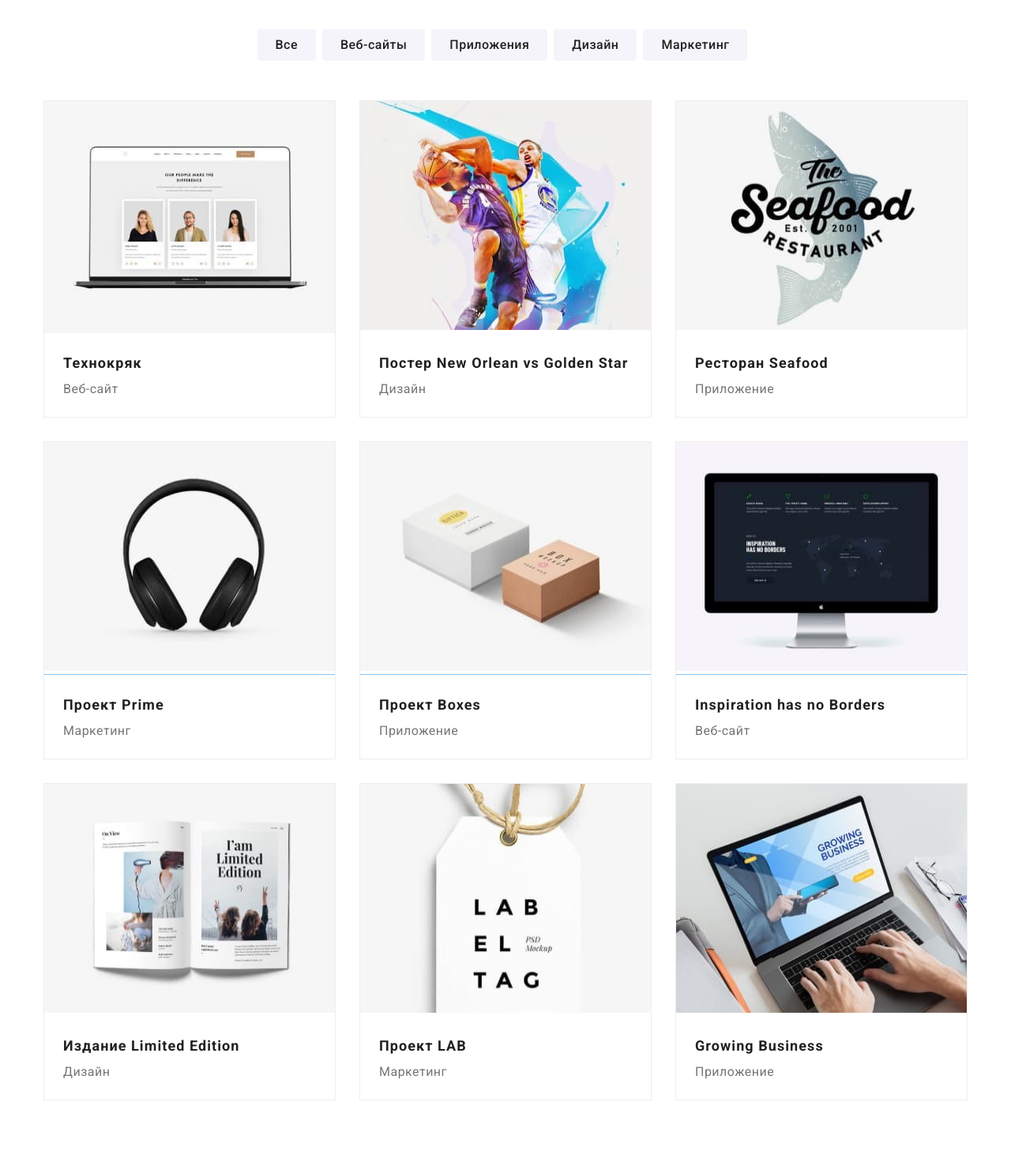
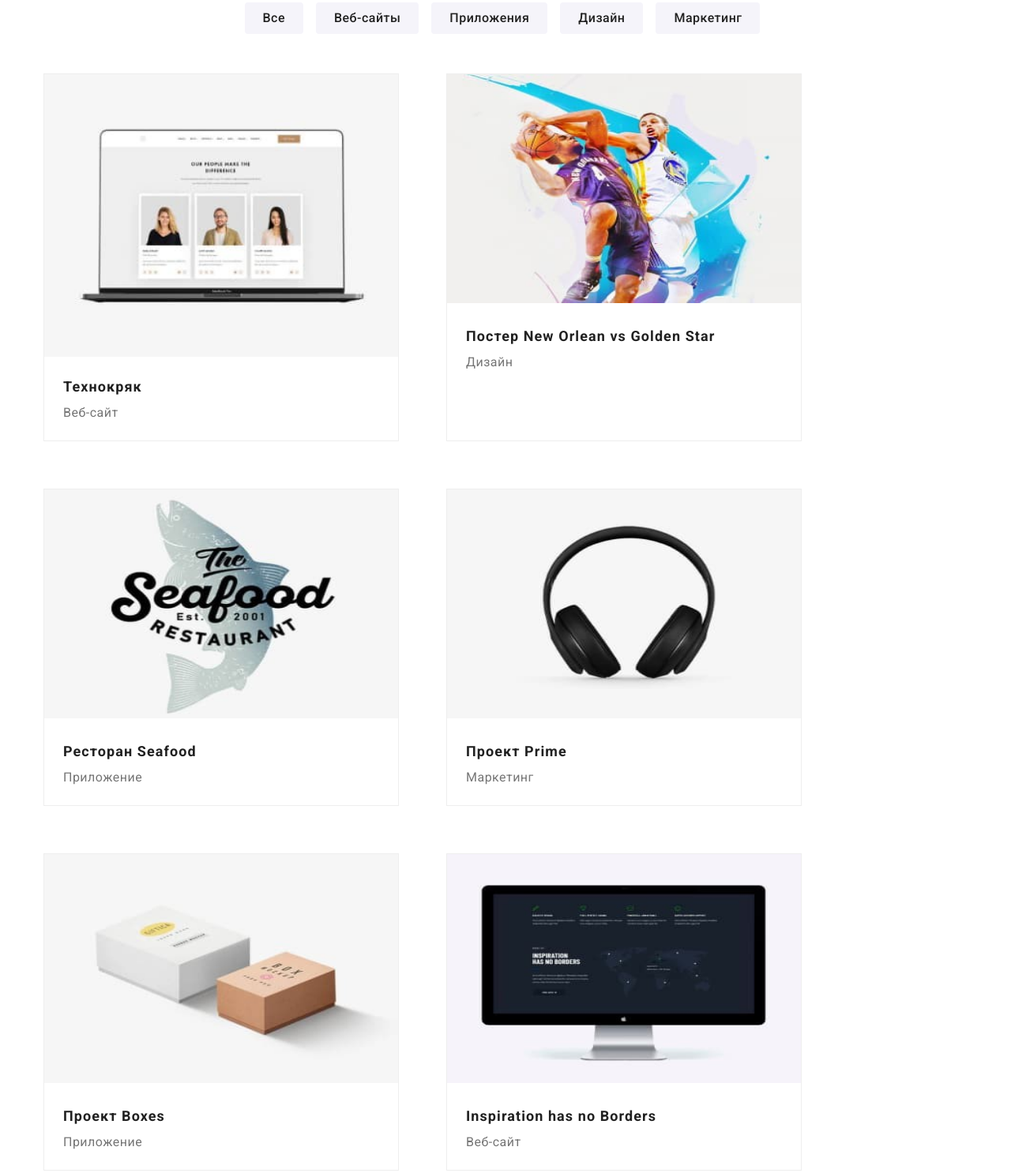
Before and after one commit to katerinadmit/goit-markup-hw--08, a plain HTML site: page portfolio.html in a window 1280 px wide. Shown: the part 139-1625 px from the top of the page at 79% size. Drawn offline with nearby package versions, Linux system fonts and the light colour scheme.

Commit message:
portfolio

```diff
--- a/portfolio.html
+++ b/portfolio.html
@@ -127,7 +127,7 @@
                   src="./images/portfolio/photo1.jpg"
                   alt="пример работ"
                   class="project__img"
-                  width="370"
+                  width="450"
                   height="290"
                 />
                 <p class="project__example-text">
@@ -170,7 +170,7 @@
                   src="./images/portfolio/photo2.jpg"
                   alt="пример работ"
                   class="project__img"
-                  width="370"
+                  width="450"
                   height="290"
                 />
                 <p class="project__example-text">
@@ -213,7 +213,7 @@
                   src="./images/portfolio/photo3.jpg"
                   class="project__img"
                   alt="пример работ"
-                  width="370"
+                  width="450"
                   height="290"
                 />
                 <p class="project__example-text">
@@ -256,7 +256,7 @@
                   src="./images/portfolio/photo4.jpg"
                   class="project__img"
                   alt="пример работ"
-                  width="370"
+                  width="450"
                   height="290"
                 />
                 <p class="project__example-text">
@@ -299,7 +299,7 @@
                   src="./images/portfolio/photo5.jpg"
                   class="project__img"
                   alt="пример работ"
-                  width="370"
+                  width="450"
                   height="290"
                 />
                 <p class="project__example-text">
@@ -342,7 +342,7 @@
                   src="./images/portfolio/photo6.jpg"
                   class="project__img"
                   alt="пример работ"
-                  width="370"
+                  width="450"
                   height="290"
                 />
                 <p class="project__example-text">
@@ -385,7 +385,7 @@
                   src="./images/portfolio/photo7.jpg"
                   class="project__img"
                   alt="пример работ"
-                  width="370"
+                  width="450"
                   height="290"
                 />
                 <p class="project__example-text">
@@ -428,7 +428,7 @@
                   src="./images/portfolio/photo8.jpg"
                   class="project__img"
                   alt="пример работ"
-                  width="370"
+                  width="450"
                   height="290"
                 />
                 <p class="project__example-text">
@@ -471,7 +471,7 @@
                   src="./images/portfolio/photo9.jpg"
                   class="project__img"
                   alt="пример работ"
-                  width="370"
+                  width="450"
                   height="290"
                 />
                 <p class="project__example-text">
--- a/sass/components/_project.scss
+++ b/sass/components/_project.scss
@@ -5,11 +5,31 @@
 .filte-project {
   padding-top: 94px;
   padding-bottom: 94px;
+
+  @media screen and (min-width: 480px) {
+    padding: 60px 0;
+  }
 }
 
 .filter__list {
   display: flex;
   justify-content: center;
+
+  @media screen and (min-width: 480px) {
+    display: flex;
+    flex-wrap: wrap;
+    gap: 15px 8px;
+    justify-content: start;
+    // gap: 8px;
+    // margin: 0;
+    // padding: 0;
+    margin-bottom: 40px;
+    // list-style: none;
+  }
+  @media screen and (min-width: 768px) {
+    justify-content: center;
+    margin-bottom: 30px;
+  }
 }
 
 .filter__item {
@@ -43,12 +63,24 @@
 .project {
   display: flex;
   flex-wrap: wrap;
+
+  @media screen and (min-width: 480px) {
+    // justify-content: space-between;
+    align-content: flex-start;
+    gap: 30px;
+  }
+  @media screen and (min-width: 768px) {
+    display: flex;
+    flex-wrap: wrap;
+    align-content: flex-start;
+    gap: 30px;
+  }
 }
 
 .project__item {
-  width: 370px;
+  max-width: 450px;
   gap: 30px;
-  margin-right: 30px;
+  // margin-right: 30px;
   background-color: #ffffff;
   margin-bottom: 30px;
   border: 1px solid #eeeeee;
@@ -61,15 +93,27 @@
   }
   &:hover .project__example-text {
     transform: translateY(0);
+    margin-right: 0%;
+  }
+
+  @media screen and (min-width: 480px) {
+    flex-basis: calc((100% - 30px * (1 - 1)) / 1);
+  }
+
+  @media screen and (min-width: 768px) {
+    flex-basis: calc((100% - 30px * (2 - 1)) / 2);
+  }
+  @media screen and (min-width: 1200px) {
+    margin-right: 30px;
   }
 }
 
-.project__item:nth-child(3n) {
-  margin-right: 0;
-}
-.project__item:nth-last-child(-n + 3) {
-  margin-bottom: 0;
-}
+// .project__item:nth-child(3n) {
+//   margin-right: 0;
+// }
+// .project__item:nth-last-child(-n + 3) {
+//   margin-bottom: 0;
+// }
 
 .project__foto {
   display: block;
```
Also changed, not shown: css/main.css, css/main.min.css, 2 other files.
